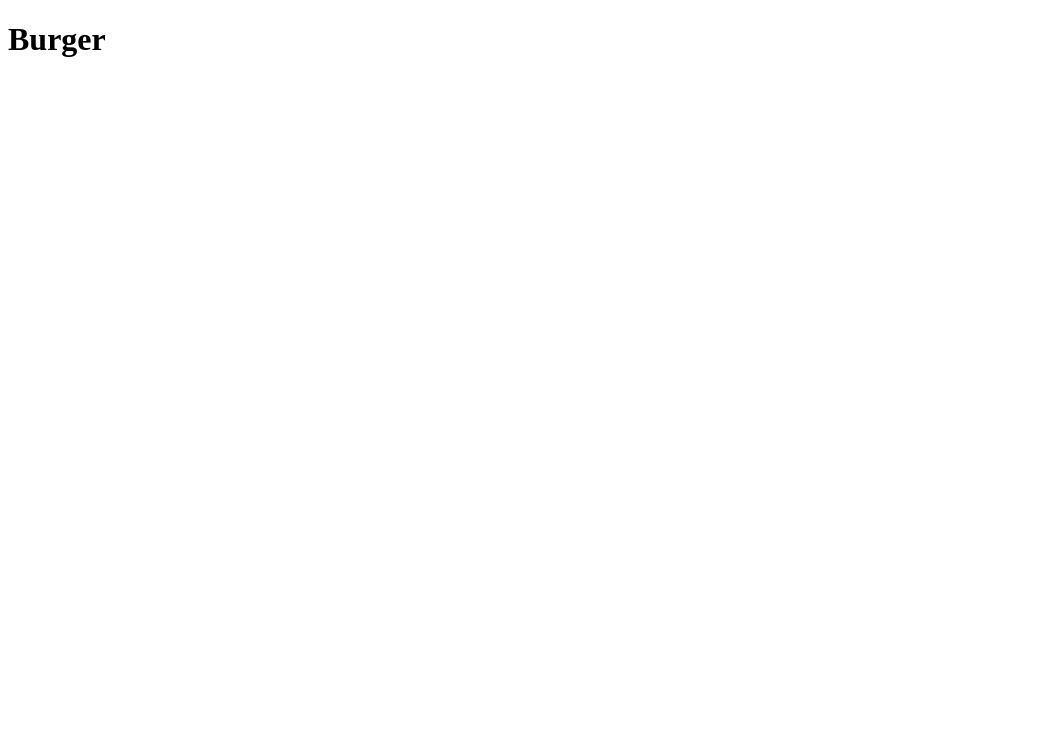
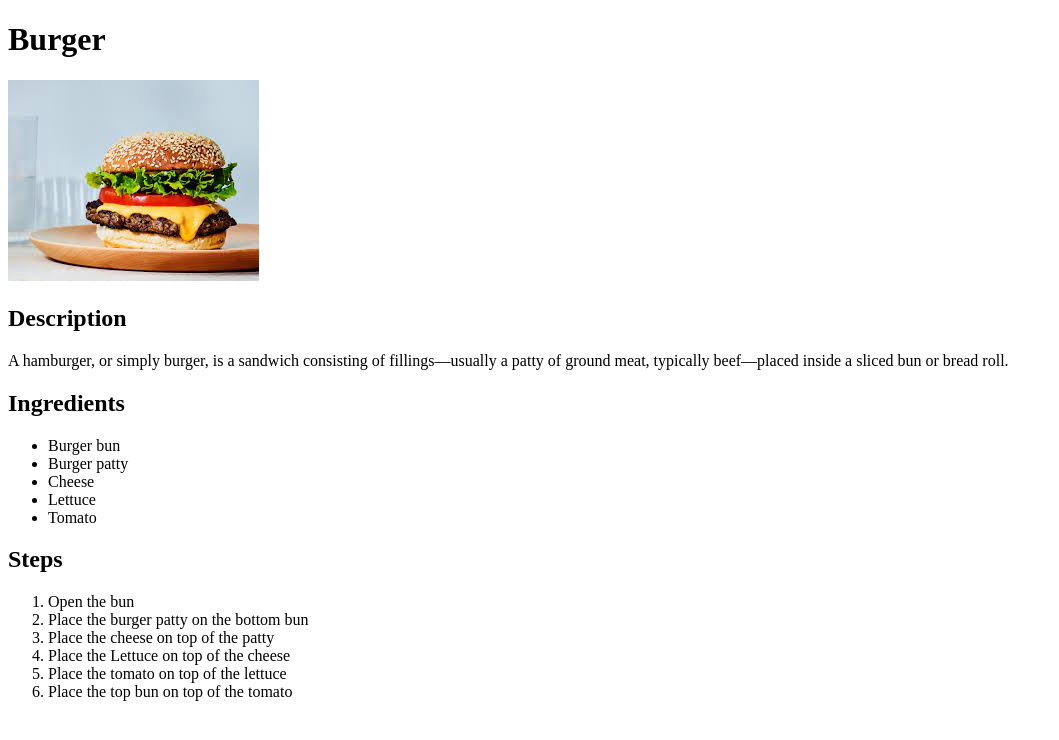
Before and after one commit to Jcole429/odin-recipes, a plain HTML site: page recipes/burger.html in a window 1280 px wide. Shown: the whole page, without its empty margins (0-1059 px from the left). Drawn offline with Linux system fonts and the light colour scheme.

Commit message:
Add initial content to burger.html

```diff
--- a/recipes/burger.html
+++ b/recipes/burger.html
@@ -10,6 +10,29 @@
 
 <body>
 	<h1>Burger</h1>
+	<img src="../images/burger.jpeg" alt="Picture of a burger">
+	<h2>Description</h2>
+	<p>
+		A hamburger, or simply burger, is a sandwich consisting of fillings—usually a patty of ground meat, typically
+		beef—placed inside a sliced bun or bread roll.
+	</p>
+	<h2>Ingredients</h2>
+	<ul>
+		<li>Burger bun</li>
+		<li>Burger patty</li>
+		<li>Cheese</li>
+		<li>Lettuce</li>
+		<li>Tomato</li>
+	</ul>
+	<h2>Steps</h2>
+	<ol>
+		<li>Open the bun</li>
+		<li>Place the burger patty on the bottom bun</li>
+		<li>Place the cheese on top of the patty</li>
+		<li>Place the Lettuce on top of the cheese</li>
+		<li>Place the tomato on top of the lettuce</li>
+		<li>Place the top bun on top of the tomato</li>
+	</ol>
 </body>
 
 </html>
```
Also changed, not shown: images/burger.jpeg (added).
